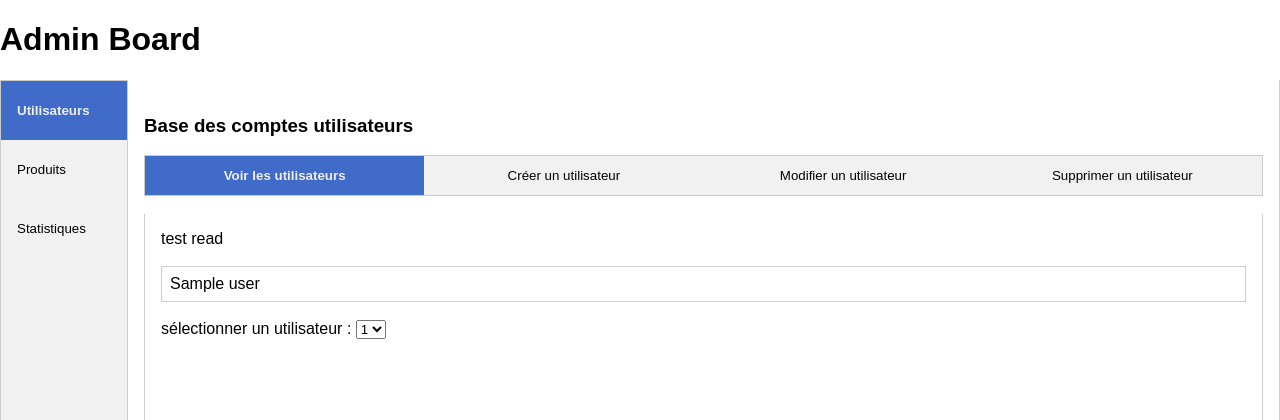
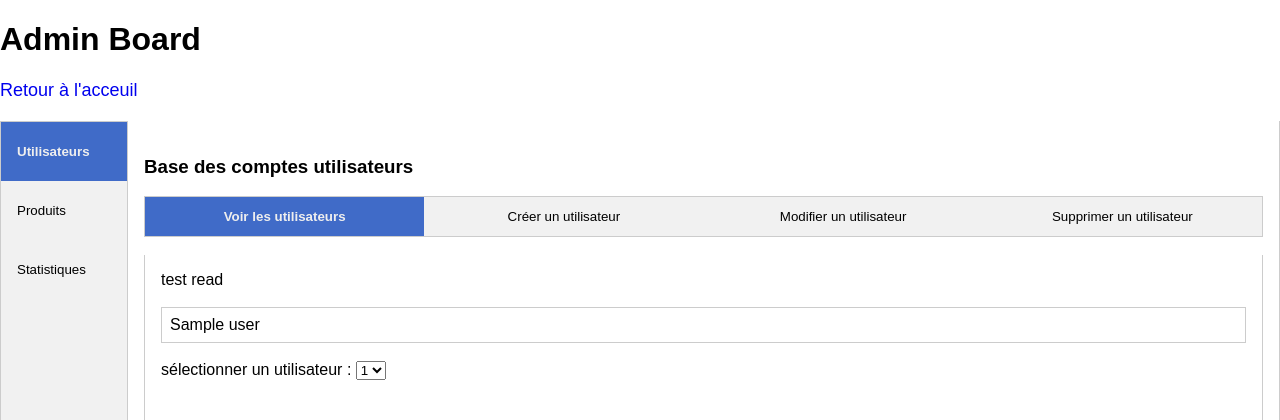
Before and after one commit to jdelobel5987/Le-grenier-du-joueur, a PHP site: template src/views/adminBoard.php in a window 1280 px wide. Shown: the top 420 px of the page. Run offline with PHP 8.4, Linux system fonts and the light colour scheme; the template is opened without the code that fills it: most values are stand-ins (such as "Sample title", 1, 10 or a date in 2020).

Commit message:
add return home button in adminboard + edit 404.css (clean commented-out attributes)

```diff
--- a/src/assets/css/admin.css
+++ b/src/assets/css/admin.css
@@ -5,6 +5,13 @@
 body {
   margin: 0;
   font-family: Arial, sans-serif;
+}
+
+.btn {
+  display: inline-block;
+  margin-bottom: 20px;
+  font-size: 18px;
+  text-decoration: none;
 }
 
 /* Mobile-first layout */
--- a/src/assets/css/error404.css
+++ b/src/assets/css/error404.css
@@ -11,7 +11,6 @@
 body {
     font-family: Arial, sans-serif;
     background-color: var(--myColBckgnd);
-    /* background-color: #f9f9f9; */
     text-align: center;
     padding: 50px;
 }
--- a/src/views/adminBoard.php
+++ b/src/views/adminBoard.php
@@ -22,6 +22,9 @@ $productUpdateTabActive = isset($game) ? 'active' : '';
 <body>
 
     <h1>Admin Board</h1>
+    <nav>
+        <a href="/" class="btn">Retour à l'acceuil </a>
+    </nav>
 
     <div class="tabs">
         <button class="tabLink" data-target="users">Utilisateurs</button>
```
